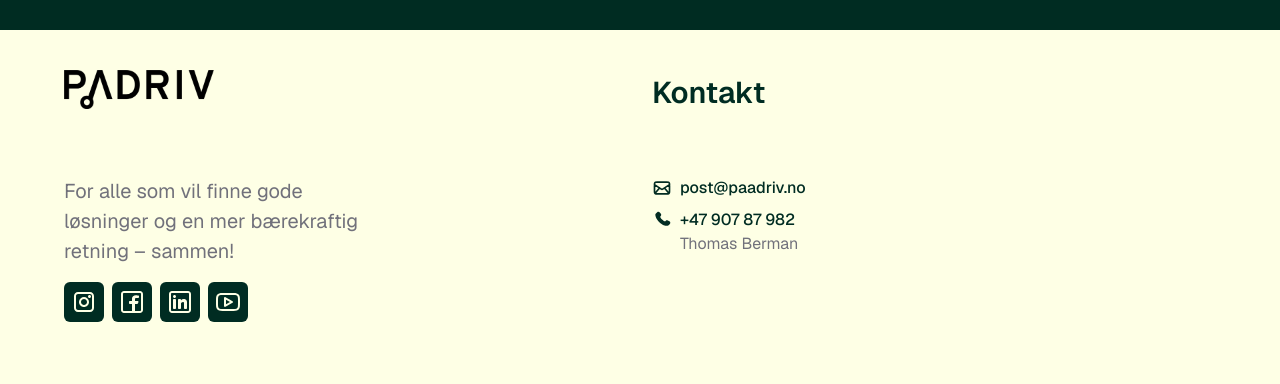
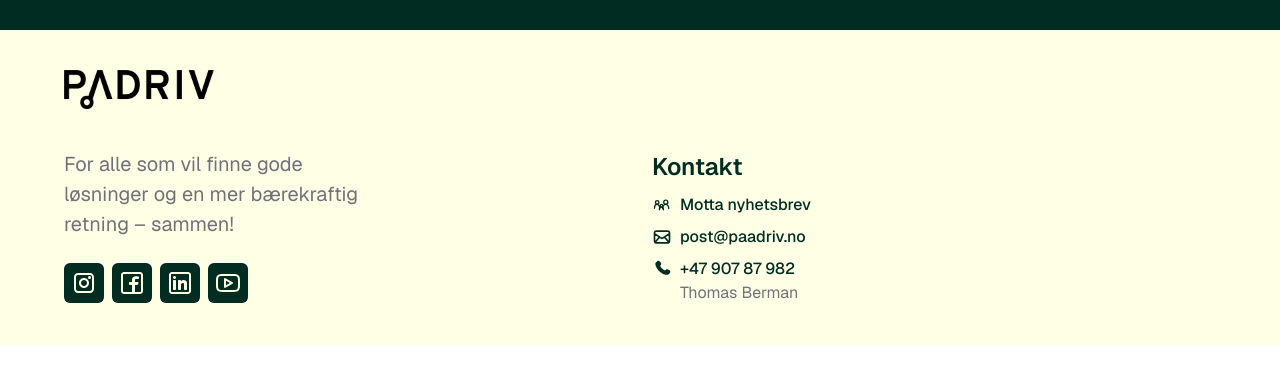
Before and after one commit to Padriv/paadriv-redd-fjorden, a Next.js app: page / in a window 1280 px wide. Shown: the part 2495-2879 px from the top of the page. After the commit the page ends 2840 px from the top, so only its background shows below. Built offline with nearby package versions, Linux system fonts and the light colour scheme; no server answers.

Commit message:
feat: update footer layout and add new icons for newsletter subscription

```diff
--- a/app/_components/Footer.tsx
+++ b/app/_components/Footer.tsx
@@ -22,7 +22,7 @@
 				isGreen ? "bg-deep-green text-cream" : "bg-cream text-ink"
 			}`}
 		>
-			<div className="grid w-full grid-cols-1 items-start gap-loose md:grid-cols-2 md:grid-rows-3 md:gap-x-loose md:gap-y-group">
+			<div className="grid w-full grid-cols-1 items-start gap-loose md:grid-cols-2 md:grid-rows-[auto_auto] md:gap-x-loose md:gap-y-cluster">
 				<a
 					href="https://paadriv.no"
 					target="_blank"
@@ -31,15 +31,16 @@
 				>
 					<Image src={logoSrc} alt="Pådriv" width={150} height={47} />
 				</a>
+				<div className="flex flex-col gap-loose md:col-start-1 md:row-start-2">
 					<p
-					className={`text-body max-w-xs md:col-start-1 md:row-start-2 ${
+						className={`text-body max-w-xs ${
 							isGreen ? "text-muted-inverse" : "text-muted"
 						}`}
 					>
-					For alle som vil finne gode løsninger og en mer bærekraftig retning –
-					sammen!
+						For alle som vil finne gode løsninger og en mer bærekraftig retning
+						– sammen!
 					</p>
-				<div className="flex items-center gap-inline md:col-start-1 md:row-start-3">
+					<div className="flex items-center gap-inline">
 						<a
 							href="https://www.instagram.com/paadriv/"
 							target="_blank"
@@ -93,12 +94,24 @@
 							/>
 						</a>
 					</div>
-				<h3
-					className={`text-section font-semibold md:col-start-2 md:row-start-1 ${headingColor}`}
-				>
+				</div>
+				<div className="flex flex-col gap-inline md:col-start-2 md:row-start-2">
+					<h3 className={`text-subheading font-semibold ${headingColor}`}>
 						Kontakt
 					</h3>
-				<div className="flex flex-col gap-inline md:col-start-2 md:row-start-2">
+					<a
+						href="https://landing.mailerlite.com/webforms/landing/x9d2r2"
+						target="_blank"
+						rel="noopener noreferrer"
+						className={`flex items-center gap-inline font-medium ${contactTextColor}`}
+					>
+						<img
+							src={`/svg/family_${contactIconColor}_icon.svg`}
+							alt="Nyhetsbrev icon"
+							className="size-5"
+						/>
+						Motta nyhetsbrev
+					</a>
 					<a
 						href="mailto:post@paadriv.no"
 						className={`flex items-center gap-inline font-medium ${contactTextColor}`}
```
Also changed, not shown: public/svg/family_cream_icon.svg (added), public/svg/family_green_icon.svg (added). Lines whose indentation alone changed are shown as unchanged.
